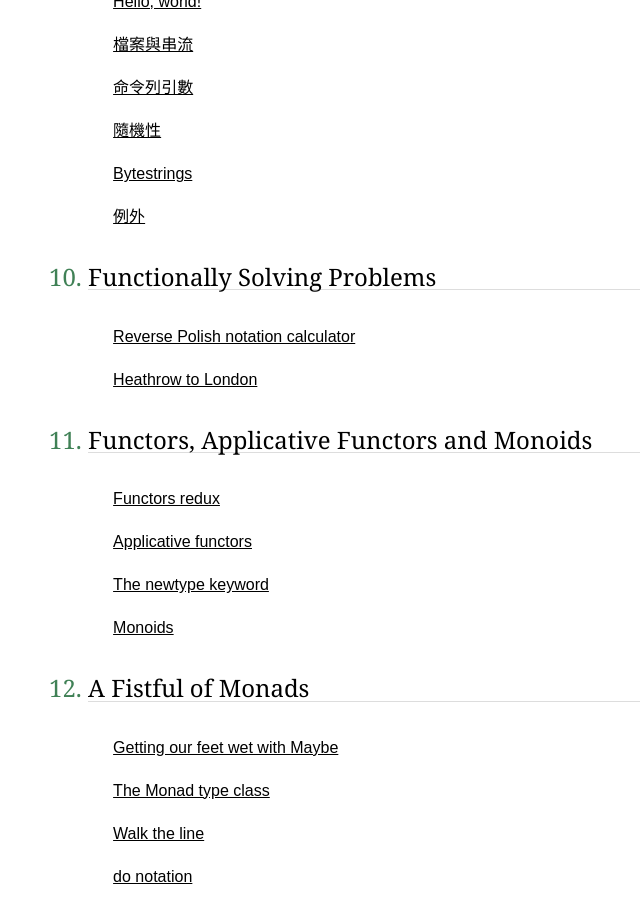
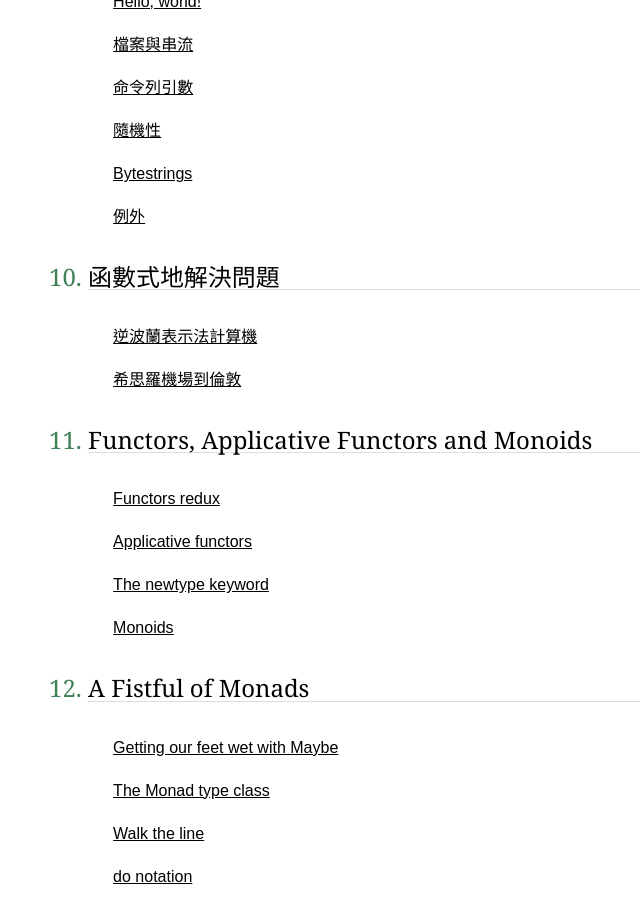
Before and after one commit to jason2506/lyah.zh-tw, a Jekyll site: the page built from index.md, in a window 1280 px wide and 900 px high, scrolled down 2841 px. Shown: the whole window, without its empty margins (177-817 px from the left). Built offline with Jekyll 4.4.1, drawn with Linux system fonts in a browser that asks for light colours; Markdown is read by kramdown in place of the engine named in the settings.

Commit message:
Add the page of Chapter 10.

```diff
--- a/index.md
+++ b/index.md
@@ -66,9 +66,9 @@ class: chapters
     * [隨機性](input-and-output#randomness)
     * [Bytestrings](input-and-output#bytestrings)
     * [例外](input-and-output#exceptions)
-10. [Functionally Solving Problems](#)
-    * [Reverse Polish notation calculator](#)
-    * [Heathrow to London](#)
+10. [函數式地解決問題](functionally-solving-problems)
+    * [逆波蘭表示法計算機](functionally-solving-problems#reverse-polish-notation-calculator)
+    * [希思羅機場到倫敦](functionally-solving-problems#heathrow-to-london)
 11. [Functors, Applicative Functors and Monoids](#)
     * [Functors redux](#)
     * [Applicative functors](#)
```
Also changed, not shown: functionally-solving-problems/index.md (added, +13 -0 lines), input-and-output/index.md (+3 -0 lines).
